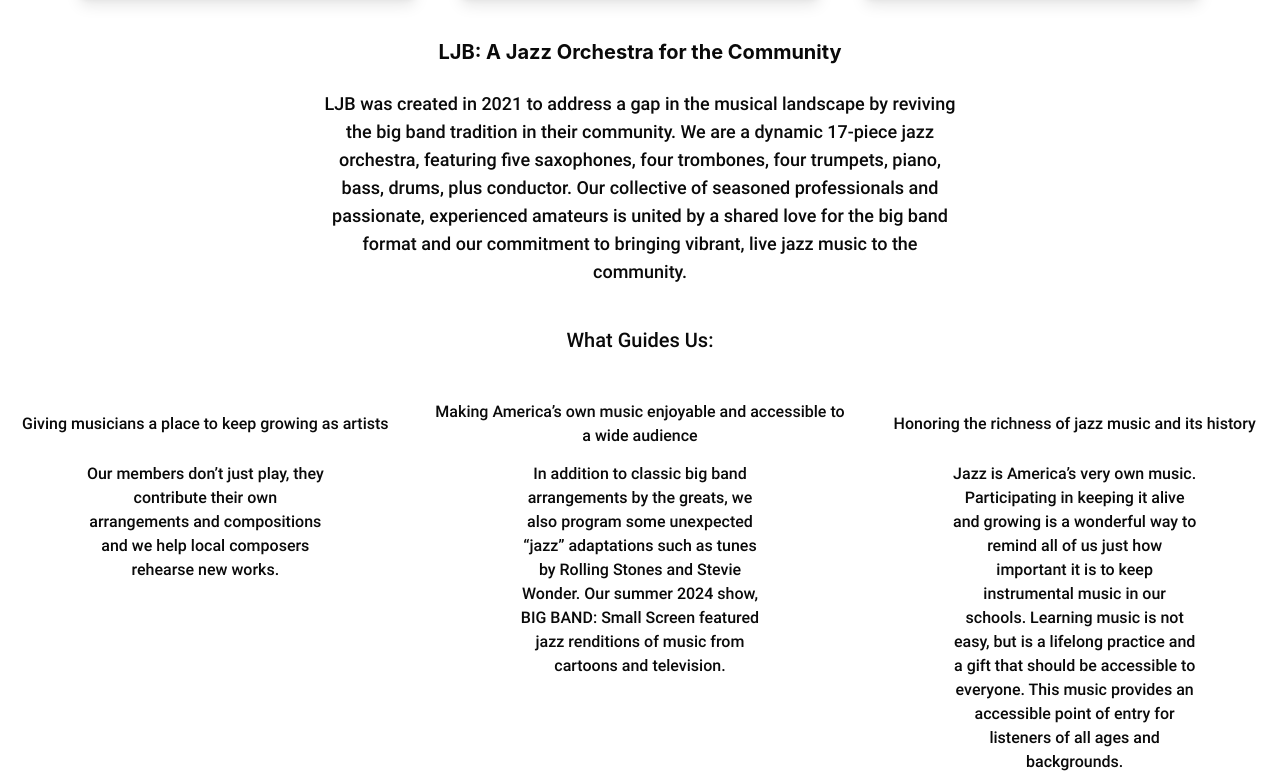
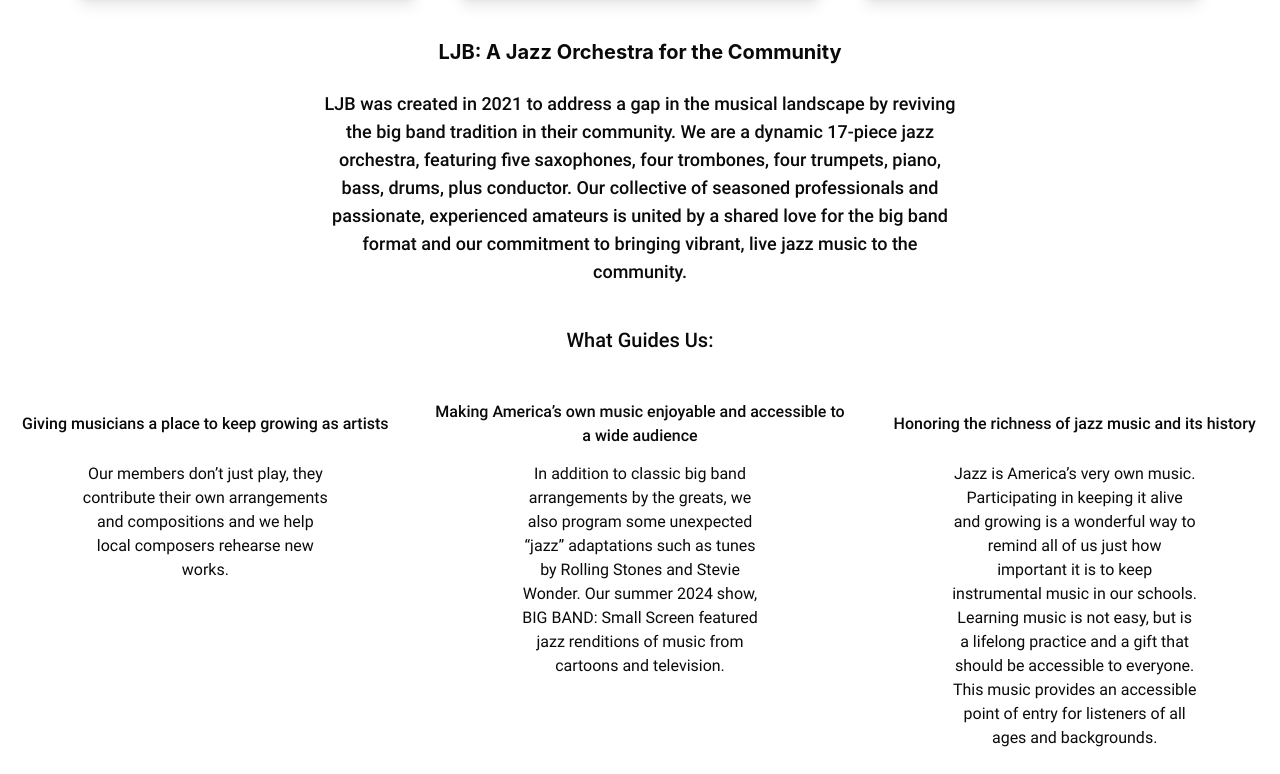
Before and after one commit to sapphireSparkDev/library-jazz-band, a React (Vite) app: page /about in a window 1280 px wide. Shown: the part 422-1196 px from the top of the page. After the commit the page ends 1172 px from the top, so only its background shows below. Built offline with nearby package versions, Linux system fonts and the light colour scheme; a web font is replaced by a local one.

Commit message:
Change about page fonts

```diff
--- a/src/pages/AboutPage.tsx
+++ b/src/pages/AboutPage.tsx
@@ -43,17 +43,17 @@ const AboutPage = () => {
         <span className="inline-block self-center  font-bold">
           Honoring the richness of jazz music and its history
         </span>
-        <p className="inline-block w-3/5 self-start">
+        <p className="inline-block w-3/5 self-start font-robotoThin ">
           Our members don’t just play, they contribute their own arrangements
           and compositions and we help local composers rehearse new works.{" "}
         </p>
-        <p className="inline-block  w-3/5">
+        <p className="inline-block  w-3/5 font-robotoThin">
           In addition to classic big band arrangements by the greats, we also
           program some unexpected “jazz” adaptations such as tunes by Rolling
           Stones and Stevie Wonder. Our summer 2024 show, BIG BAND: Small Screen
           featured jazz renditions of music from cartoons and television.{" "}
         </p>
-        <p className="inline-block  w-3/5">
+        <p className="inline-block  w-3/5 font-robotoThin">
           Jazz is America’s very own music. Participating in keeping it alive
           and growing is a wonderful way to remind all of us just how important
           it is to keep instrumental music in our schools. Learning music is not
--- a/src/pages/Events.tsx
+++ b/src/pages/Events.tsx
@@ -21,7 +21,7 @@ const Events = () => {
             <h2 className="text-md text-indigo-900 font-bold">
               Sunday, November 17 at 2pm
             </h2>
-            <span className="text-sm">
+            <span className="text-sm font-robotoThin">
               Greenburgh Public Library/ 300 Tarrytown Rd, Elmsford, NY 10523
             </span>
           </CardContent>
@@ -29,7 +29,7 @@ const Events = () => {
             <h2 className="text-md text-indigo-900 font-bold">
               Sunday, November 24 at 2pm
             </h2>
-            <span className="text-sm">
+            <span className="text-sm font-robotoThin">
               Grinton I. Will Branch/1500 Central Park Avenue, Yonkers, NY 10710
             </span>
           </CardContent>
@@ -48,7 +48,7 @@ const Events = () => {
               April 2025 [Date TBD]
             </h2>
 
-            <p className="line-clamp-7">
+            <p className="line-clamp-7 font-robotoThin">
               This concert will feature instruments many audience members may
               not have seen in this setting before: the tuba and the baritone
               and bass saxophones. Joining us for this show will be tuba and
```
